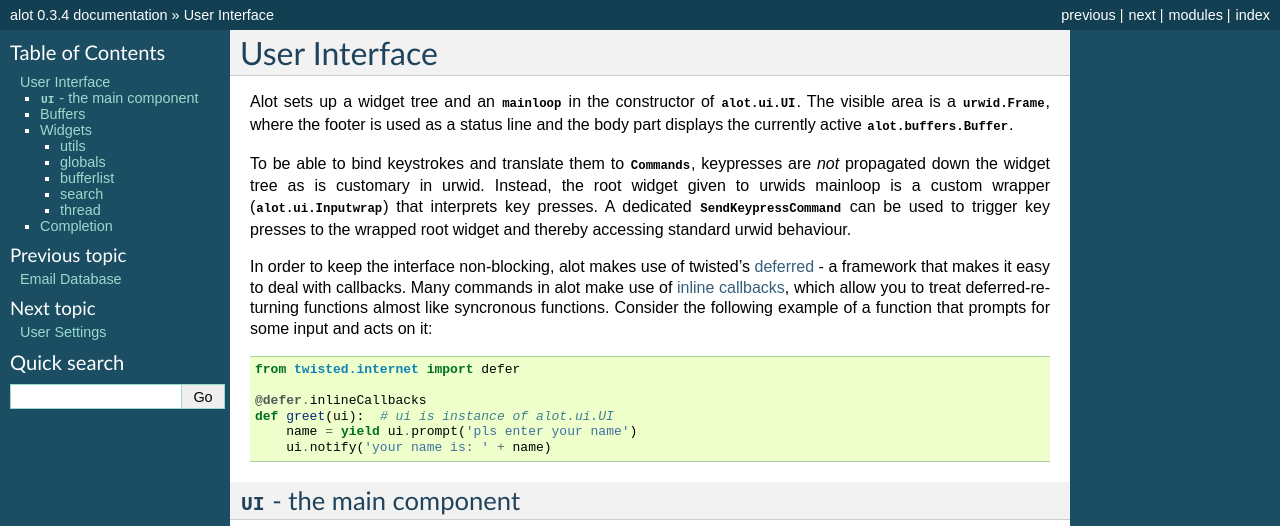
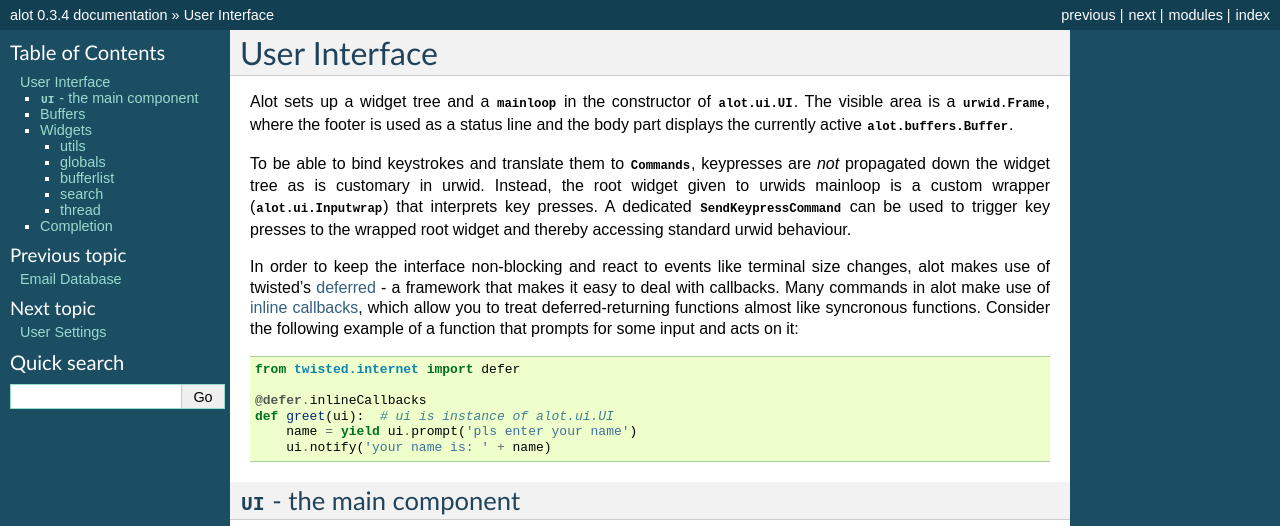
Before and after one commit to pazz/alot, a Sphinx documentation site: the page built from docs/source/api/interface.rst, in a window 1280 px wide and 900 px high, cut to the strip 0-526 px from the top of the window. Built offline with Sphinx 7.4.7, drawn with Linux system fonts in a browser that asks for light colours.

Commit message:
doc: minor tweak of interface doc

```diff
--- a/docs/source/api/interface.rst
+++ b/docs/source/api/interface.rst
@@ -1,7 +1,7 @@
 User Interface
 ==================
 
-Alot sets up a widget tree and an :class:`mainloop <urwid.main_loop.TwistedEventLoop>`
+Alot sets up a widget tree and a :class:`mainloop <urwid.main_loop.TwistedEventLoop>`
 in the constructor of :class:`alot.ui.UI`. The visible area is
 a :class:`urwid.Frame`, where the footer is used as a status line and the body part
 displays the currently active :class:`alot.buffers.Buffer`.
@@ -14,7 +14,8 @@ customary in urwid. Instead, the root widget given to urwids mainloop is a custo
 key presses to the wrapped root widget and thereby accessing standard urwid
 behaviour.
 
-In order to keep the interface non-blocking, alot makes use of twisted's deferred_ - a
+In order to keep the interface non-blocking and react to events like
+terminal size changes, alot makes use of twisted's deferred_ - a
 framework that makes it easy to deal with callbacks. Many commands in alot make use of
 `inline callbacks`_, which allow you to treat deferred-returning functions almost like
 syncronous functions. Consider the following example of a function that prompts for some
```
